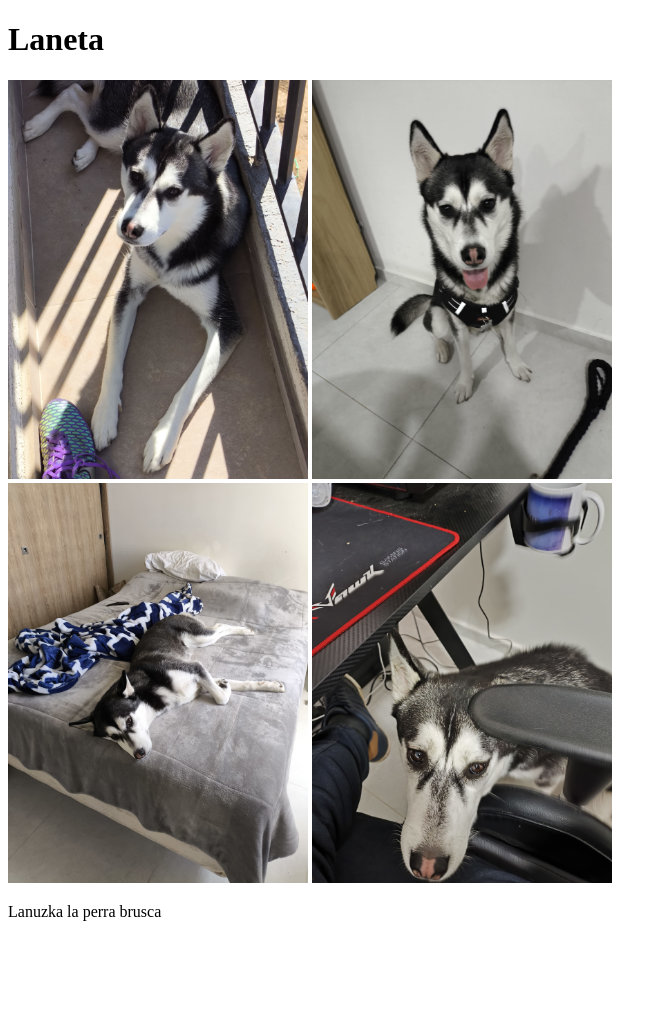
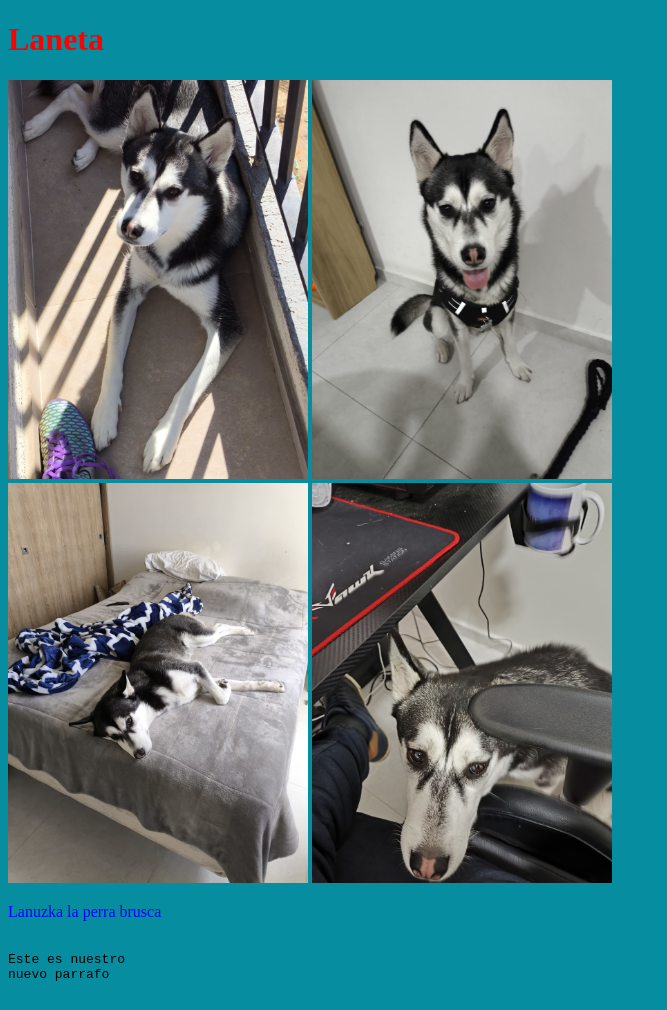
Before and after one commit to Toxuey/LanaWeb, a plain HTML site: page index.html in a window 1280 px wide. Shown: the whole page, without its empty margins (0-667 px from the left). Before the commit the page ends 937 px from the top, so only its background shows below. Drawn offline with Linux system fonts and the light colour scheme.

Commit message:
Update index.html

```diff
--- a/index.html
+++ b/index.html
@@ -5,13 +5,17 @@
     <meta name="viewport" content="width=device-width, initial-scale=1.0" />
     <title>Laneta Web</title>
   </head>
-  <body>
-    <h1>Laneta</h1>
+  <body style="background-color: rgb(6, 142, 160);">
+    <h1 style="color: red;">Laneta</h1>
     <img src="Imagenes/IMG_20240815_082815.jpg" alt="Foto laneta 1" width="300px" title="Laneta1"/>
     <img src="Imagenes/IMG_20240813_201123.jpg" alt="Foto laneta 2" width="300px" title="Laneta2"/>
     <br>
     <img src="Imagenes/IMG_20240815_102345.jpg" alt="Foto laneta 3" width="300px" title="Laneta3"/>
     <img src="Imagenes/IMG_20240812_095849.jpg" alt="Foto laneta 4" width="300px" title="Laneta4"/>
-    <p title="Este es un parrafo">Lanuzka la perra brusca</p>
+    <p title="Este es un parrafo" style="color: blue;" >Lanuzka la perra brusca</p>
+    <pre>
+Este es nuestro
+nuevo parrafo
+    </pre>
   </body>
 </html>
```
